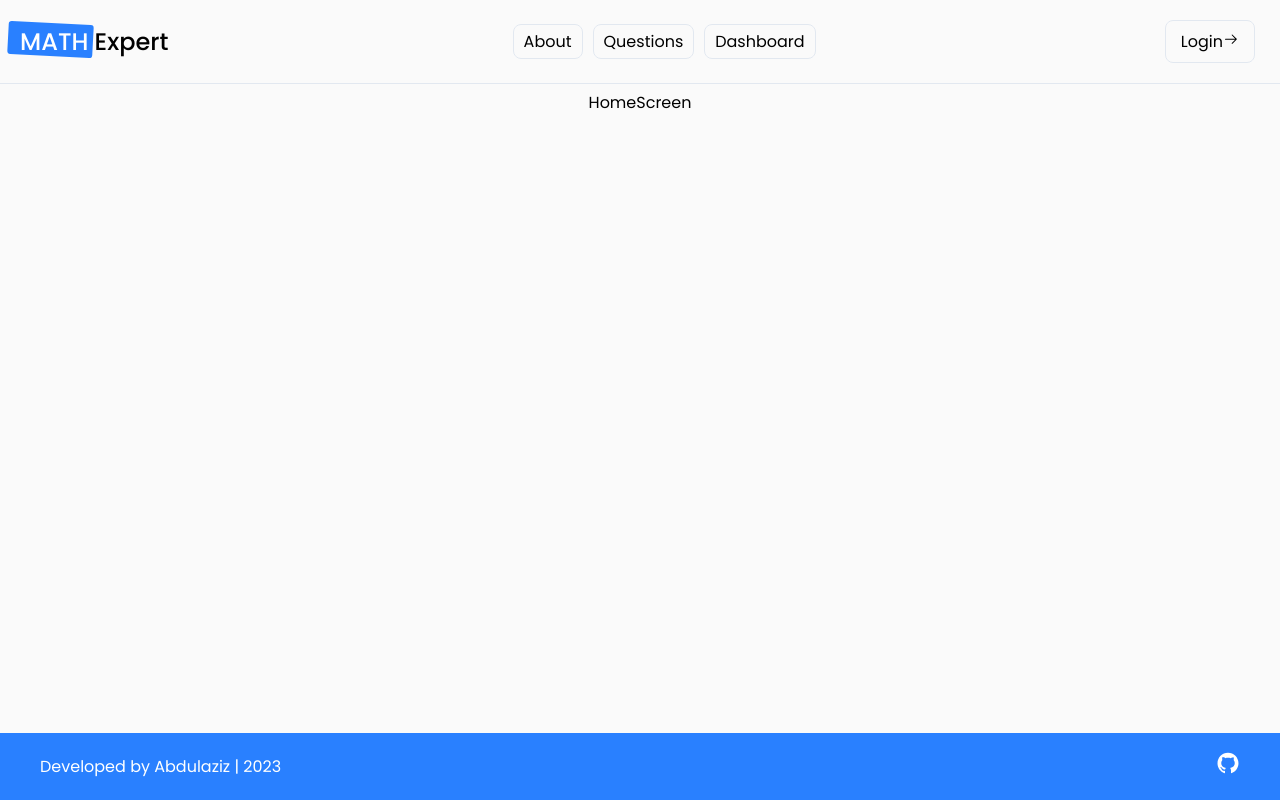
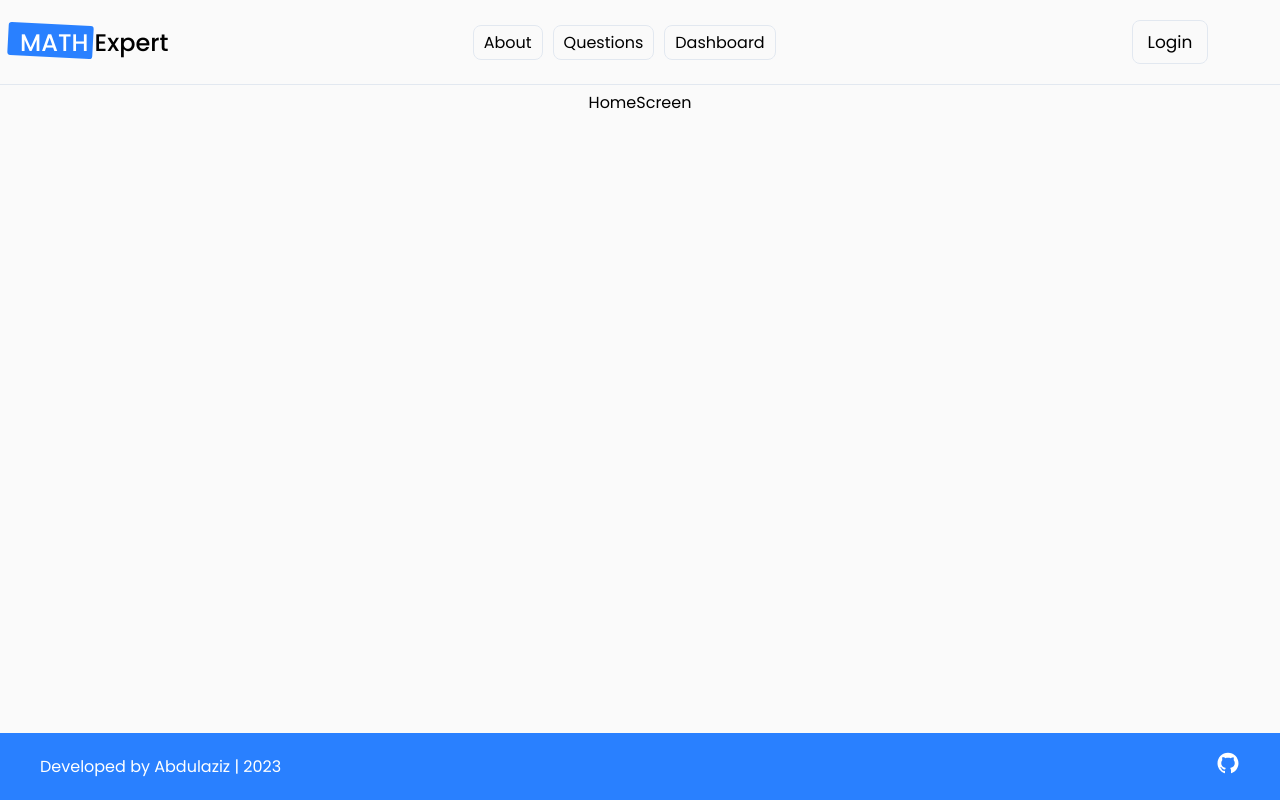
Before and after one commit to iamalaziz/math-expert, a React (Create React App) app in the folder frontend/: page / in a window 1280 px wide. Built offline with nearby package versions, Linux system fonts and the light colour scheme.

Commit message:
dropdown done

```diff
--- a/frontend/src/components/Header/Header.jsx
+++ b/frontend/src/components/Header/Header.jsx
@@ -1,11 +1,9 @@
 import React from 'react';
 import { Link } from 'react-router-dom';
-import { useSelector } from 'react-redux';
-import { GoArrowRight } from 'react-icons/go';
 import './_header.scss';
+import { Dropdown } from '../Profile/Dropdown';
 
 const Header = () => {
-  const { userInfo } = useSelector((state) => state.auth);
 
   return (
     <header>
@@ -26,16 +24,7 @@ const Header = () => {
             </li>
           </ul>
         </nav>
-        {userInfo ? (
-          <p className="user">{userInfo.name.split(' ')[0]}</p>
-        ) : (
-          <Link to="/login" className="login-btn">
-            Login
-            <span>
-              <GoArrowRight />
-            </span>
-          </Link>
-        )}
+        <Dropdown />
       </div>
     </header>
   );
--- a/frontend/src/components/Profile/Dropdown.jsx
+++ b/frontend/src/components/Profile/Dropdown.jsx
@@ -1,53 +1,35 @@
-import { useRef, useState } from 'react';
+import { useState } from 'react';
+import { Link } from 'react-router-dom';
+import { useSelector } from 'react-redux';
+
 import { IoMoonOutline } from 'react-icons/io5';
 import { FaRegUserCircle } from 'react-icons/fa';
 import { IoSettingsOutline } from 'react-icons/io5';
 import { AiOutlineLogout } from 'react-icons/ai';
 
-import './styles.css';
-
-// const Icon = ({ children, iconRef, className }) => (
-//   <span
-//     ref={iconRef}
-//     className={`${className || ""} material-symbols-outlined`}
-//   >
-//     {children}
-//   </span>
-// );
+import './_dropdown.scss';
 
 export const Dropdown = () => {
-  const buttonRef = useRef(null);
-  const chevronRef = useRef(null);
   const [isOpen, setIsOpen] = useState(false);
-  const [menuTop, setMenuTop] = useState();
-  const [menuRight, setMenuRight] = useState();
+  const { userInfo } = useSelector((state) => state.auth);
 
   const handleClick = () => {
-    const buttonRect = buttonRef?.current?.getBoundingClientRect();
-    const chevronRect = chevronRef?.current?.getBoundingClientRect();
-
-    if (buttonRect && chevronRect && isOpen) {
-      const menuRight = buttonRect.right - chevronRect.right;
-      const menuTop = chevronRect.top - buttonRect.top;
-      setMenuRight(`${menuRight}px`);
-      setMenuTop(`${menuTop}px`);
-    } else {
-      setMenuRight('0');
-      setMenuTop('78px');
+    if(userInfo) {
+      setIsOpen(!isOpen)
     }
-
-    setIsOpen(!isOpen);
-  };
-
+  }
   return (
     <div className={`dropdown ${isOpen ? 'open' : ''}`}>
-      <button ref={buttonRef} onClick={handleClick}>
-        <span>Preferences</span>
+      <button className="user" onClick={handleClick}>
+        {userInfo ? (
+          userInfo.name
+        ) : (
+          <Link to="/login" className="login-btn">
+            Login
+          </Link>
+        )}
       </button>
-      <div
-        className={`menu ${isOpen ? 'open' : ''}`}
-        style={{ right: menuRight, top: menuTop }}
-      >
+      <div className={`menu ${isOpen ? 'open' : ''}`}>
         <button>
           <span>
             <FaRegUserCircle />
@@ -66,7 +48,7 @@ export const Dropdown = () => {
           </span>
           <span>Settings</span>
         </button>
-        <button>
+        <button className="btn-logout">
           <span>
             <AiOutlineLogout />
           </span>
--- /dev/null
+++ b/frontend/src/components/Profile/_dropdown.scss
@@ -0,0 +1,64 @@
+.dropdown {
+  position: relative;
+  // border: 1px solid red;
+  & > button {
+    position: relative;
+    z-index: 2;
+    background: #fff;
+    transition: 0.3s;
+  }
+  button {
+    // border: 1px solid red;
+    display: flex;
+    align-items: center;
+    gap: 10px;
+    padding: 0 16px;
+    width: 180px;
+    background: transparent;
+    border-radius: 8px;
+    border: 0;
+    cursor: pointer;
+    font-size: 17px;
+    transition: 0.2s;
+    &:hover {
+      background-color: #f3f3f3;
+    }
+  }
+  .menu {
+    position: absolute;
+    overflow: hidden;
+    z-index: 1;
+    width: 180px;
+    opacity: 0;
+    transform-origin: 100% 0%;
+    scale: 0;
+    visibility: hidden;
+    border-radius: 8px;
+    box-shadow: rgb(255, 255, 255) 0px 0px 0px 0px,
+      rgba(0, 0, 0, 0.05) 0px 0px 0px 1px, rgba(0, 0, 0, 0.1) 0px 10px 15px -3px,
+      rgba(0, 0, 0, 0.1) 0px 4px 6px -4px;
+    background: #fff;
+    // transition: 0.4s;
+    border: 1px solid rgb(229, 231, 235);
+    button {
+      border: 0;
+      width: 100%;
+      height: 46px;
+      border-radius: 0;
+      color: rgb(55, 65, 81);
+      &:hover {
+        color: black;
+      }
+      &.btn-logout {
+        border-top: 1px solid rgb(229, 231, 235);
+      }
+    }
+  }
+  &.open .menu {
+    scale: 1;
+    right: 0;
+    top: 40px;
+    opacity: 1;
+    visibility: visible;
+  }
+}
```
